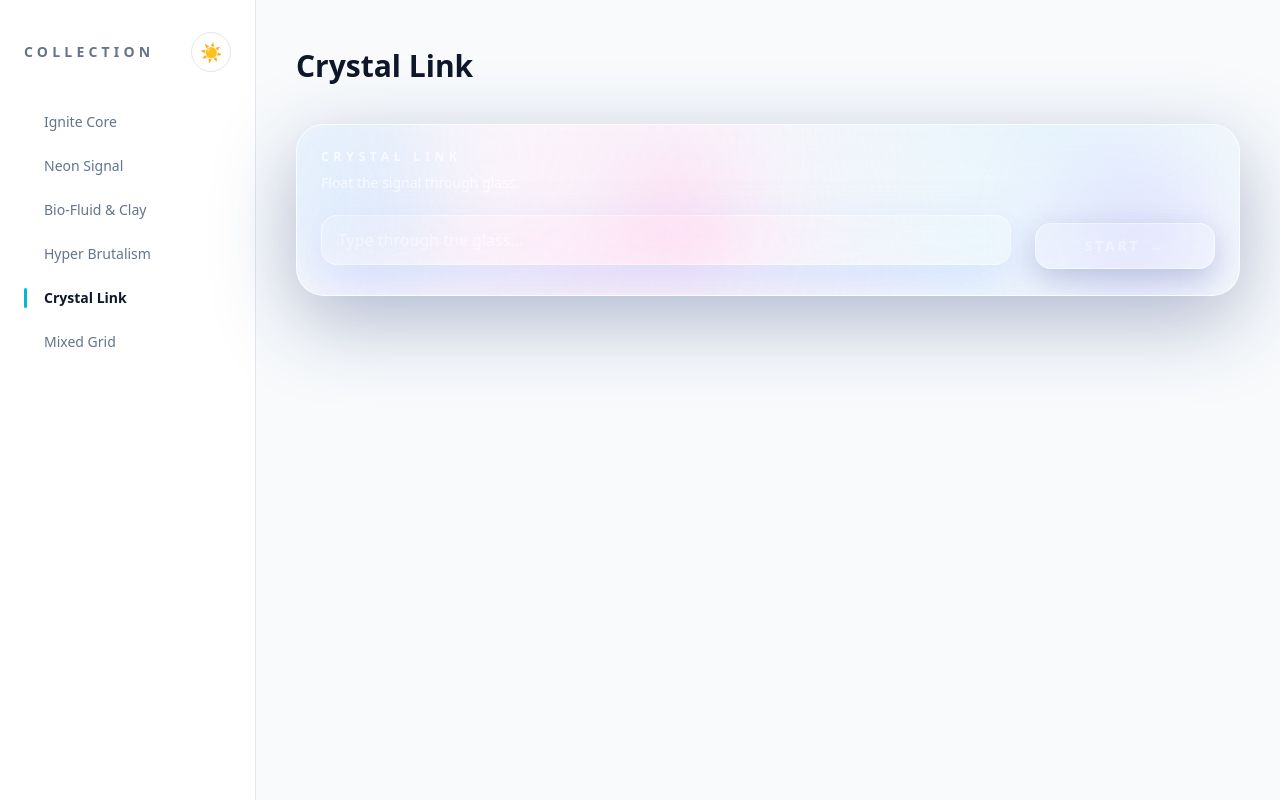
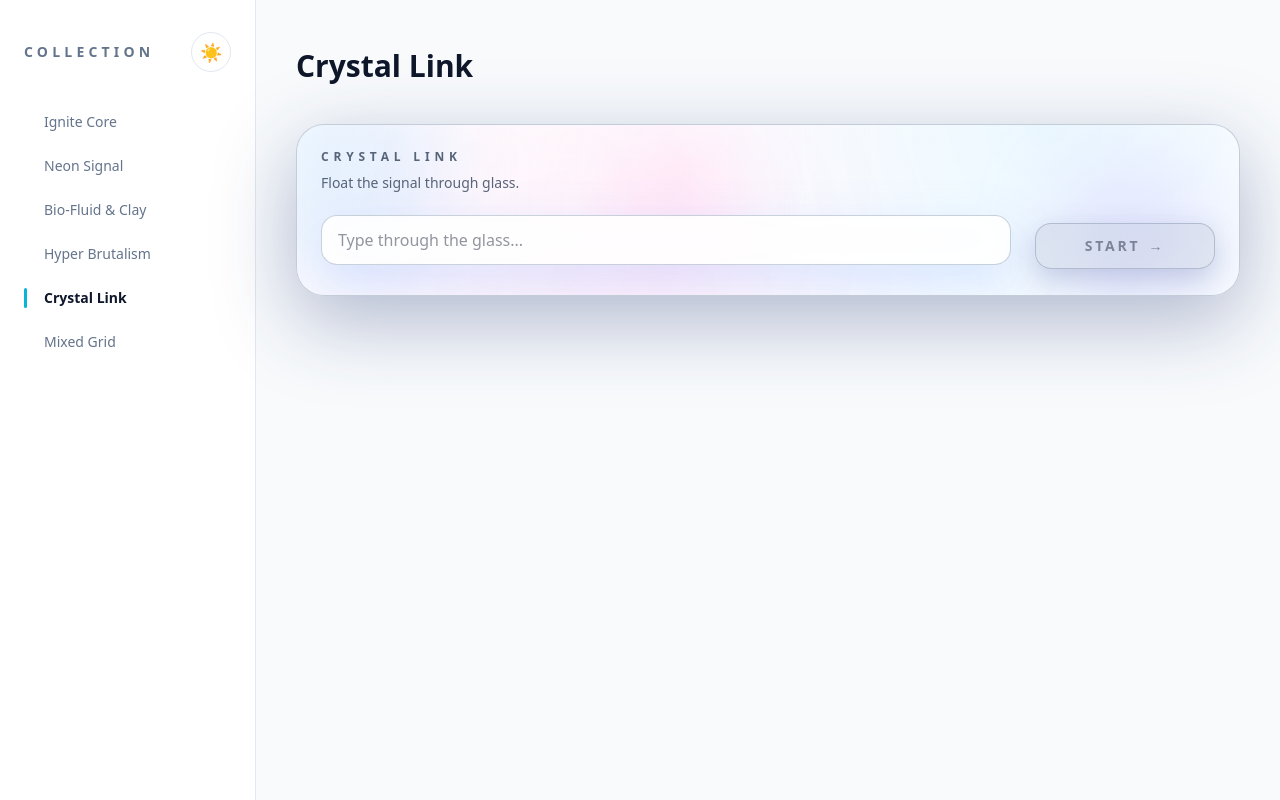
Before and after one commit to wahengchang/react-tailwind-input-animation-collection, a React (Create React App) app: page / in a window 1280 px wide. Both pictures are taken after a click on the button "Crystal Link". Built offline with nearby package versions, Linux system fonts and the light colour scheme.

Commit message:
improve crystal link contrast

```diff
--- a/src/SimpleForm/CrystalLink/Light.jsx
+++ b/src/SimpleForm/CrystalLink/Light.jsx
@@ -38,7 +38,7 @@ export default function CrystalLink() {
   };
 
   return (
-    <section className="relative w-full overflow-hidden rounded-[28px] border border-white/40 bg-white/10 text-white shadow-[0_24px_80px_rgba(40,60,120,0.35)] backdrop-blur-2xl">
+    <section className="relative w-full overflow-hidden rounded-[28px] border border-[color:var(--crystal-shell-border)] bg-[color:var(--crystal-shell-bg)] text-[color:var(--crystal-shell-text)] shadow-[0_24px_80px_rgba(40,60,120,0.35)] backdrop-blur-2xl">
       <div className="pointer-events-none absolute inset-0">
         <span className="absolute -left-10 -top-10 h-48 w-48 rounded-full bg-[#9ED7FF]/30 blur-2xl" />
         <span className="absolute right-6 top-8 h-40 w-40 rounded-full bg-[#C9B8FF]/30 blur-2xl" />
@@ -47,16 +47,18 @@ export default function CrystalLink() {
       </div>
 
       <div className="relative p-6">
-        <div className="text-xs font-semibold uppercase tracking-[0.4em] text-white/70">
+        <div className="text-xs font-semibold uppercase tracking-[0.4em] text-[color:var(--crystal-shell-muted)]">
           Crystal Link
         </div>
-        <p className="mt-2 text-sm text-white/70">Float the signal through glass.</p>
+        <p className="mt-2 text-sm text-[color:var(--crystal-shell-muted)]">
+          Float the signal through glass.
+        </p>
 
         <div className="mt-7 flex flex-col gap-6 sm:flex-row sm:items-center">
           <div className="flex-1">
             <div
               className={[
-                'relative translate-y-[-6px] rounded-2xl border border-white/50 bg-white/15 shadow-[0_18px_50px_rgba(120,160,255,0.25)] backdrop-blur-xl',
+                'relative translate-y-[-6px] rounded-2xl border border-[color:var(--crystal-input-border)] bg-[color:var(--crystal-input-bg)] shadow-[0_18px_50px_rgba(120,160,255,0.25)] backdrop-blur-xl',
                 'transition-all duration-500',
                 isActive
                   ? 'ring-2 ring-[#9ED7FF]/70 shadow-[0_18px_50px_rgba(158,215,255,0.45)]'
@@ -71,9 +73,11 @@ export default function CrystalLink() {
                 placeholder="Type through the glass..."
                 disabled={isLocked}
                 className={[
-                  'w-full bg-transparent px-4 py-3 text-base text-[#F5F7FF] placeholder:text-white/50',
+                  'w-full bg-transparent px-4 py-3 text-base text-[color:var(--crystal-input-text)] placeholder:text-[color:var(--crystal-input-placeholder)]',
                   'outline-none',
-                  isActive ? 'caret-[#C9B8FF]' : 'caret-white/50',
+                  isActive
+                    ? 'caret-[color:var(--crystal-caret)]'
+                    : 'caret-[color:var(--crystal-input-placeholder)]',
                 ].join(' ')}
               />
               <span
@@ -91,15 +95,15 @@ export default function CrystalLink() {
               onClick={handleIgnite}
               disabled={!isActive || isLocked}
               className={[
-                'group relative inline-flex min-w-[180px] items-center justify-center gap-2 rounded-2xl border border-white/50 px-5 py-3',
+                'group relative inline-flex min-w-[180px] items-center justify-center gap-2 rounded-2xl border border-[color:var(--crystal-button-border)] px-5 py-3',
                 'text-sm font-semibold uppercase tracking-[0.2em] transition-all duration-500',
                 isWorking
-                  ? 'bg-white/20 text-white shadow-[0_16px_40px_rgba(120,160,255,0.4)]'
+                  ? 'bg-[color:var(--crystal-button-working-bg)] text-[color:var(--crystal-button-text)] shadow-[0_16px_40px_rgba(120,160,255,0.4)]'
                   : isSuccess
-                  ? 'bg-white/60 text-slate-900 shadow-[0_16px_45px_rgba(201,184,255,0.5)]'
+                  ? 'bg-[color:var(--crystal-button-success-bg)] text-[color:var(--crystal-button-success-text)] shadow-[0_16px_45px_rgba(201,184,255,0.5)]'
                   : isActive
-                  ? 'bg-white/25 text-white shadow-[0_16px_45px_rgba(158,215,255,0.45)] hover:-translate-y-[2px]'
-                  : 'bg-white/10 text-white/40 shadow-[0_10px_30px_rgba(80,100,160,0.3)] cursor-not-allowed',
+                  ? 'bg-[color:var(--crystal-button-active-bg)] text-[color:var(--crystal-button-text)] shadow-[0_16px_45px_rgba(158,215,255,0.45)] hover:-translate-y-[2px]'
+                  : 'bg-[color:var(--crystal-button-idle-bg)] text-[color:var(--crystal-button-muted-text)] shadow-[0_10px_30px_rgba(80,100,160,0.3)] cursor-not-allowed',
                 isSuccess ? 'crystal-success' : '',
               ].join(' ')}
             >
--- a/src/index.css
+++ b/src/index.css
@@ -12,6 +12,23 @@
   --app-border: #e2e8f0;
   --app-accent: #06b6d4;
   --app-accent-strong: #0ea5e9;
+  --crystal-shell-bg: rgba(255, 255, 255, 0.82);
+  --crystal-shell-border: rgba(148, 163, 184, 0.55);
+  --crystal-shell-text: #0f172a;
+  --crystal-shell-muted: rgba(71, 85, 105, 0.9);
+  --crystal-input-bg: rgba(255, 255, 255, 0.9);
+  --crystal-input-border: rgba(148, 163, 184, 0.5);
+  --crystal-input-text: #0f172a;
+  --crystal-input-placeholder: rgba(15, 23, 42, 0.45);
+  --crystal-caret: #7c3aed;
+  --crystal-button-border: rgba(148, 163, 184, 0.6);
+  --crystal-button-idle-bg: rgba(148, 163, 184, 0.2);
+  --crystal-button-active-bg: rgba(148, 163, 184, 0.35);
+  --crystal-button-working-bg: rgba(148, 163, 184, 0.4);
+  --crystal-button-success-bg: rgba(255, 255, 255, 0.9);
+  --crystal-button-text: #0f172a;
+  --crystal-button-muted-text: rgba(15, 23, 42, 0.45);
+  --crystal-button-success-text: #0f172a;
  }
 
 [data-theme='dark'] {
@@ -24,6 +41,23 @@
   --app-border: #1f2937;
   --app-accent: #22d3ee;
   --app-accent-strong: #38bdf8;
+  --crystal-shell-bg: rgba(15, 23, 42, 0.72);
+  --crystal-shell-border: rgba(255, 255, 255, 0.45);
+  --crystal-shell-text: #f8fafc;
+  --crystal-shell-muted: rgba(248, 250, 252, 0.7);
+  --crystal-input-bg: rgba(255, 255, 255, 0.12);
+  --crystal-input-border: rgba(255, 255, 255, 0.5);
+  --crystal-input-text: #f5f7ff;
+  --crystal-input-placeholder: rgba(248, 250, 252, 0.5);
+  --crystal-caret: #c4b5fd;
+  --crystal-button-border: rgba(255, 255, 255, 0.5);
+  --crystal-button-idle-bg: rgba(255, 255, 255, 0.1);
+  --crystal-button-active-bg: rgba(255, 255, 255, 0.25);
+  --crystal-button-working-bg: rgba(255, 255, 255, 0.2);
+  --crystal-button-success-bg: rgba(255, 255, 255, 0.6);
+  --crystal-button-text: #f8fafc;
+  --crystal-button-muted-text: rgba(248, 250, 252, 0.45);
+  --crystal-button-success-text: #0f172a;
  }
 
 html,
```
